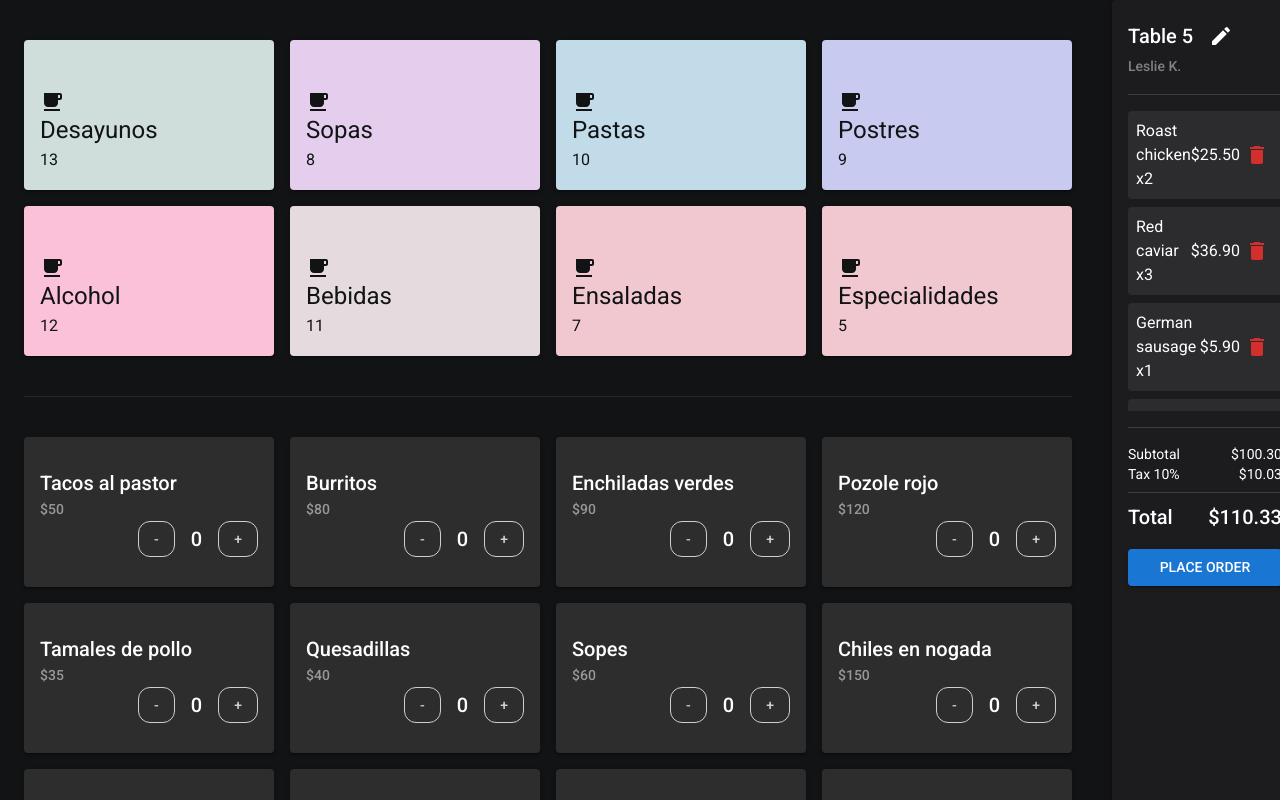
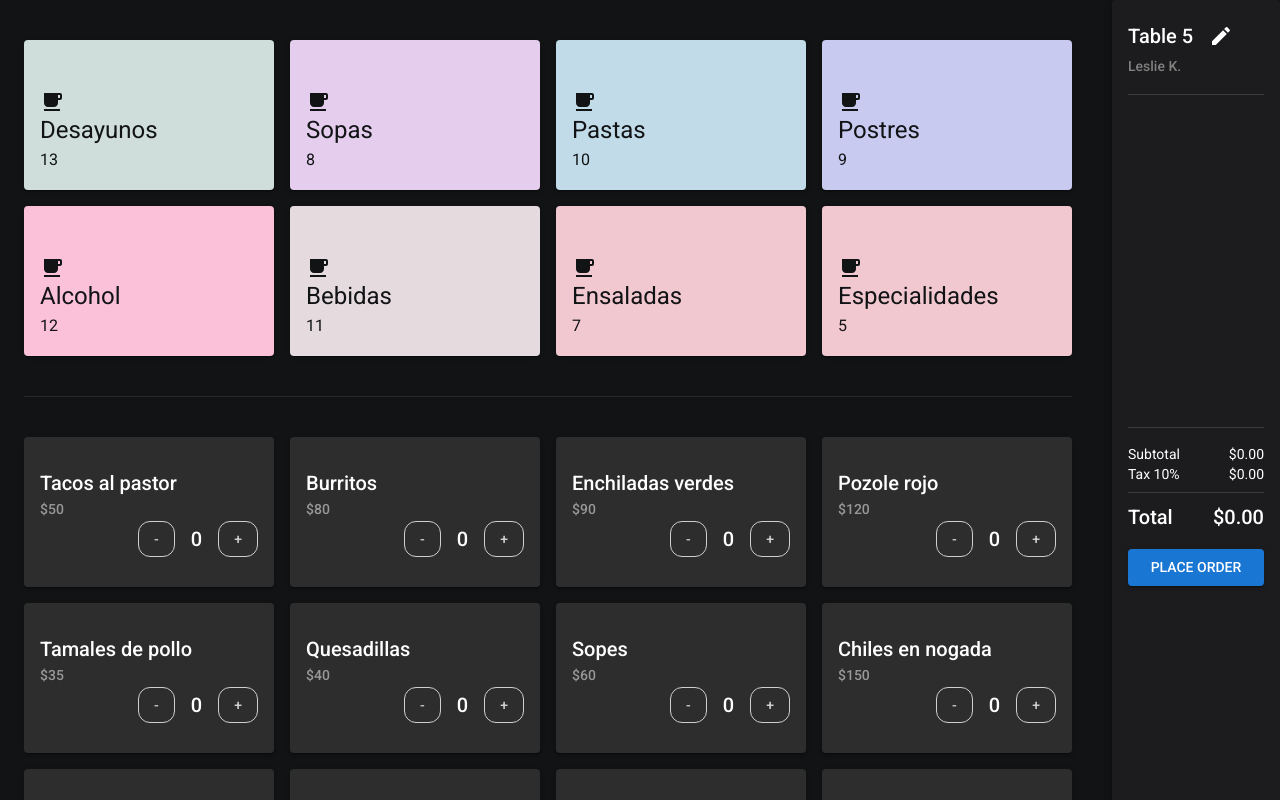
Before and after one commit to m1randa26/Orderly, a React (Vite) app: page / in a window 1280 px wide. Shown: the top 800 px of the page. Built offline with nearby package versions, Linux system fonts and the light colour scheme.

Commit message:
new modifications in order screen

```diff
--- a/package.json
+++ b/package.json
@@ -13,7 +13,7 @@
     "@emotion/react": "^11.13.5",
     "@emotion/styled": "^11.13.5",
     "@fontsource/roboto": "^5.1.0",
-    "@mui/icons-material": "^6.1.8",
+    "@mui/icons-material": "^6.1.9",
     "@mui/material": "^6.1.8",
     "prop-types": "^15.8.1",
     "react": "^18.3.1",
--- a/src/App.jsx
+++ b/src/App.jsx
@@ -1,4 +1,4 @@
-import { Box, Container, Paper, Typography, Divider, Button, IconButton, DialogTitle, DialogContent, TextField, DialogActions, Dialog } from '@mui/material';
+import { Box, Container, Paper, Typography, Divider, Button, IconButton, Dialog, DialogTitle, DialogContent, TextField, DialogActions } from '@mui/material';
 import './App.css';
 import Category from './components/Category/Category';
 import Dish from './components/Dish/Dish';
@@ -35,84 +35,74 @@ const menuItems = [
   { name: "Ceviche de camarón", price: "$140" }
 ];
 
-const orders = [
-  { id: 1, name: "Roast chicken", quantity: 2, price: 25.50 },
-  { id: 2, name: "Red caviar", quantity: 3, price: 36.90 },
-  { id: 3, name: "German sausage", quantity: 1, price: 5.90 },
-  { id: 4, name: "Irish cream coffee", quantity: 1, price: 4.20 },
-  { id: 5, name: "Caesar salad", quantity: 2, price: 12.50 },
-  { id: 6, name: "Grilled salmon", quantity: 1, price: 15.30 }
-];
+const App = () => {
+  const [orders, setOrders] = useState([]);
+  const [open, setOpen] = useState(false);
 
-const App = () => {
-  const subtotal = orders.reduce((acc, item) => acc + item.price, 0);
+  const handleAddDish = (name) => {
+    const existingDish = orders.find(order => order.name === name);
+    if (existingDish) {
+      setOrders(orders.map(order =>
+        order.name === name ? { ...order, quantity: order.quantity + 1 } : order
+      ));
+    } else {
+      setOrders([...orders, { id: name, name, quantity: 1, price: menuItems.find(item => item.name === name).price }]);
+    }
+  };
+
+  const handleRemoveDish = (name) => {
+    setOrders(prevOrders => {
+      // Verifica si el platillo ya existe en los pedidos
+      const updatedOrders = prevOrders.map(order =>
+        order.name === name && order.quantity > 0
+          ? { ...order, quantity: order.quantity - 1 } // Disminuir cantidad si es mayor que 0
+          : order
+      ).filter(order => order.quantity > 0); // Eliminar platillo cuando la cantidad llega a 0
+
+      return updatedOrders;
+    });
+  };
+
+  const handleClickOpen = () => setOpen(true);
+  const handleClose = () => setOpen(false);
+
+  const subtotal = orders.reduce((acc, item) => acc + parseFloat(item.price.slice(1)) * item.quantity, 0);
   const tax = subtotal * 0.10;
   const total = subtotal + tax;
-  const [open, setOpen] = useState(false);
-
-  const handleClickOpen = () => {
-    setOpen(true);
-  };
-
-  const handleClose = () => {
-    setOpen(false);
-  };
-
 
   return (
-    <Box
-      sx={{
-        display: "flex",
-        flexDirection: { xs: "column", md: "row" },
-        gap: 2
-      }}
-    >
+    <Box sx={{ display: "flex", flexDirection: { xs: "column", md: "row" }, gap: 2 }}>
       {/* Contenido Principal */}
       <Container sx={{ flexGrow: 1 }}>
-        <Box
-          sx={{
-            display: 'grid',
-            gridTemplateColumns: { xs: '1fr 1fr', sm: '1fr 1fr', md: '1fr 1fr 1fr 1fr' },
-            gap: 2,
-            mt: 5
-          }}
-        >
+        <Box sx={{ display: 'grid', gridTemplateColumns: { xs: '1fr 1fr', sm: '1fr 1fr', md: '1fr 1fr 1fr 1fr' }, gap: 2, mt: 5 }}>
           {categories.map(category => (
-            <Category
-              name={category.name}
-              totalItems={category.total}
-              color={category.color}
-              key={category.name}
-            />
+            <Category name={category.name} totalItems={category.total} color={category.color} key={category.name} />
           ))}
         </Box>
         <Divider orientation='horizontal' sx={{ bgcolor: "#2d2d2d", mt: 5 }} />
-        <Box
-          sx={{
-            display: 'grid',
-            gridTemplateColumns: { xs: '1fr 1fr', sm: '1fr 1fr', md: '1fr 1fr 1fr 1fr' },
-            gap: 2,
-            mt: 5
-          }}
-        >
+        <Box sx={{ display: 'grid', gridTemplateColumns: { xs: '1fr 1fr', sm: '1fr 1fr', md: '1fr 1fr 1fr 1fr' }, gap: 2, mt: 5 }}>
           {menuItems.map(item => (
-            <Dish name={item.name} price={item.price} key={item.name} />
+            <Dish
+              name={item.name}
+              price={item.price}
+              key={item.name}
+              onAddDish={handleAddDish}
+              onRemoveDish={handleRemoveDish}
+              quantity={orders.find(order => order.name === item.name)?.quantity || 0}
+            />
           ))}
         </Box>
       </Container>
 
       {/* Resumen del Pedido */}
-      <Paper
-        elevation={3}
-        sx={{
+      <Paper elevation={3} sx={{
         width: { xs: "100%", md: 350 },
         bgcolor: "#1c1c1e",
         color: "white",
         padding: 2,
         display: "flex",
         flexDirection: "column",
-        }}
-      >
+      }}>
         {/* Encabezado */}
         <Box>
           <Box sx={{
@@ -159,8 +149,9 @@ const App = () => {
     <Typography variant="body1">
       {order.name} x{order.quantity}
     </Typography>
-              <Typography variant="body1">${order.price.toFixed(2)}</Typography>
-              <IconButton size="small" color="error">
+    <Typography variant="body1">${(parseFloat(order.price.slice(1)) * order.quantity).toFixed(2)}</Typography>
+    {/* Aquí agregamos el onClick */}
+    <IconButton size="small" color="error" onClick={() => handleRemoveDish(order.name)}>
       <DeleteIcon />
     </IconButton>
   </Box>
@@ -191,6 +182,8 @@ const App = () => {
           Place Order
         </Button>
       </Paper>
+
+      {/* Dialogo para ingresar el número de mesa */}
       <Dialog
         open={open}
         onClose={handleClose}
--- a/src/components/Dish/Dish.jsx
+++ b/src/components/Dish/Dish.jsx
@@ -1,10 +1,9 @@
-import { Box, Button, Paper, Typography } from "@mui/material"
-import PropTypes from "prop-types"
+import { Box, Button, Paper, Typography } from "@mui/material";
+import PropTypes from "prop-types";
 
-const Dish = ({ name, price }) => {
+const Dish = ({ name, price, onAddDish, onRemoveDish, quantity }) => {
   return (
-        <Paper elevation="2"
-            sx={{ bgcolor: "#2d2d2d", display: "flex", justifyContent: "center" }}>
+    <Paper elevation="2" sx={{ bgcolor: "#2d2d2d", display: "flex", justifyContent: "center" }}>
       <Box
         sx={{
           display: "flex",
@@ -28,38 +27,45 @@ const Dish = ({ name, price }) => {
             alignItems: "center",
             gap: 2
           }}>
-                    <Button variant="outlined"
+          <Button
+            variant="outlined"
             sx={{
               minWidth: '32px',
               minHeight: '32px',
               borderRadius: '12px',
               color: '#cfcfcf',
               borderColor: '#cfcfcf'
-                        }}>
+            }}
+            onClick={() => onRemoveDish(name)}>
             -
           </Button>
           <Typography variant="h6" sx={{ color: "#fff" }}>
-                        0
+            {quantity}
           </Typography>
-                    <Button variant="outlined"
+          <Button
+            variant="outlined"
             sx={{
               minWidth: '32px',
               minHeight: '32px',
               borderRadius: '12px',
               color: '#cfcfcf',
               borderColor: '#cfcfcf'
-                        }}>
+            }}
+            onClick={() => onAddDish(name)}>
             +
           </Button>
         </Box>
       </Box>
     </Paper>
-    )
-}
+  );
+};
 
 Dish.propTypes = {
   name: PropTypes.string.isRequired,
-    price: PropTypes.number.isRequired
-}
+  price: PropTypes.string.isRequired,
+  onAddDish: PropTypes.func.isRequired,
+  onRemoveDish: PropTypes.func.isRequired,
+  quantity: PropTypes.number.isRequired
+};
 
-export default Dish
+export default Dish;
```
Also changed, not shown: 1 other file (tests, documents, lock files or other folders). Lines whose indentation alone changed are shown as unchanged.
